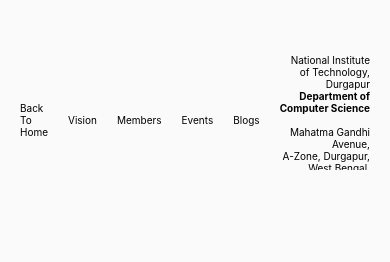
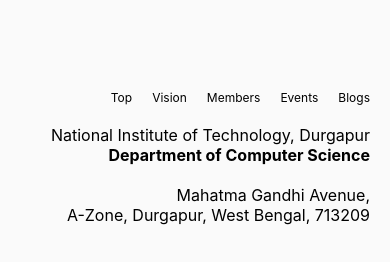
Before and after one commit to goofynugtz/cse-society, a Next.js app: page / in a window 390 px wide. Shown: the part 907-1169 px from the top of the page. Before the commit the page ends 1077 px from the top, so only its background shows below. Built offline with nearby package versions, Linux system fonts and the light colour scheme; a web font is replaced by a local one.

Commit message:
Fixed mobile layout

```diff
--- a/components/Footer.tsx
+++ b/components/Footer.tsx
@@ -18,7 +18,7 @@
         </div>
         <div className="group right">
           <Link href='/'>
-            <div className="home button">Back To Home</div>
+            <div className="home button">Top</div>
           </Link>
           <Link href='/vision'>
             <div className="vision button">Vision</div>
--- a/styles/globals.css
+++ b/styles/globals.css
@@ -155,11 +155,11 @@
   width: 100%;
 }
 
-@media only screen and (max-width: 768px) {
+/* @media only screen and (max-width: 768px) {
 	.nav-bg {
     overflow-x: scroll;
 	}
-}
+} */
 
 .nav {
   display: flex;
@@ -233,6 +233,12 @@
   background-repeat: no-repeat;
   background-position: center;
   filter: opacity(var(--opacity));
+}
+
+@media only screen and (max-width: 768px) {
+  .background {
+    background-position: 80% 0;
+  }
 }
 
 .main .stories {
@@ -310,8 +316,6 @@
   font-size: 2rem;
 }
 
-
-
 .footer-bg {
   /* transition: all 2s; */
   background-color: var(--background-color);
@@ -322,11 +326,13 @@
   color: var(--font-color-primary);
   display: flex;
   margin: 0 auto;
+  font-size: 1.6rem;
   padding: 0 2rem;
   justify-content: space-between;
   max-width: var(--width);
-  height: 10rem;
+  /* height: 20rem; */
   flex-direction: row-reverse;
+  padding-bottom: 4rem;
 }
 
 .footer .group {
@@ -342,10 +348,33 @@
 .footer .right {
   display: flex;
   transition: all 1s;
-	/* width: max-content; */
   flex-direction: row;
 }
 
 .footer .button {
   margin: 1rem 2rem 1rem 0rem;
 }
+
+@media only screen and (max-width: 768px) {
+  .footer {
+    flex-direction: column-reverse;
+    padding-bottom: 4rem;
+    justify-content: flex-start;
+  }
+
+  .footer .left {
+    display: flex;
+    flex-direction: row-reverse;
+    font-size: 1.6rem;
+
+  }
+  .footer .right {
+    font-size: 1.2rem;
+    justify-content: flex-end;
+  }
+
+  .footer .button {
+    display: flex;
+    margin: 2rem 0rem 2rem 2rem;
+  }
+}
```
